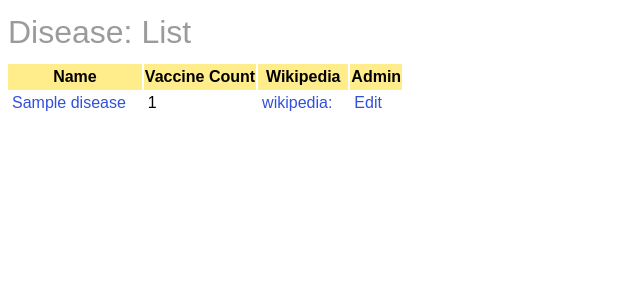
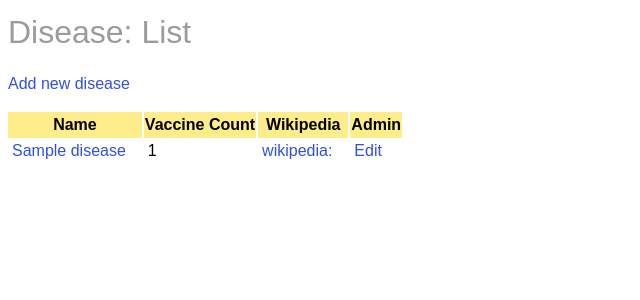
Before and after one commit to sirodoht/allthevaccines, a Django app: page /disease/ in a window 1280 px wide. Shown: the part 56-356 px from the top of the page, without its empty margins (0-640 px from the left). Run offline with Django 4.2, Linux system fonts and the light colour scheme; a user stored in the database is signed in; tables that the repository leaves empty hold one stand-in row (values such as "Sample post").

Commit message:
add new disease admin link on disease list page

```diff
--- a/main/templates/main/disease_list.html
+++ b/main/templates/main/disease_list.html
@@ -6,6 +6,13 @@
 
 {% block content %}
 <h1><span class="muted">Disease: List</span></h1>
+
+{% if request.user.is_authenticated and request.user.is_superuser %}
+<p>
+    <a href="{% url 'admin:main_disease_add' %}">Add new disease</a>
+</p>
+{% endif %}
+
 <table>
     <thead>
         <th scope="col">Name</th>
```
